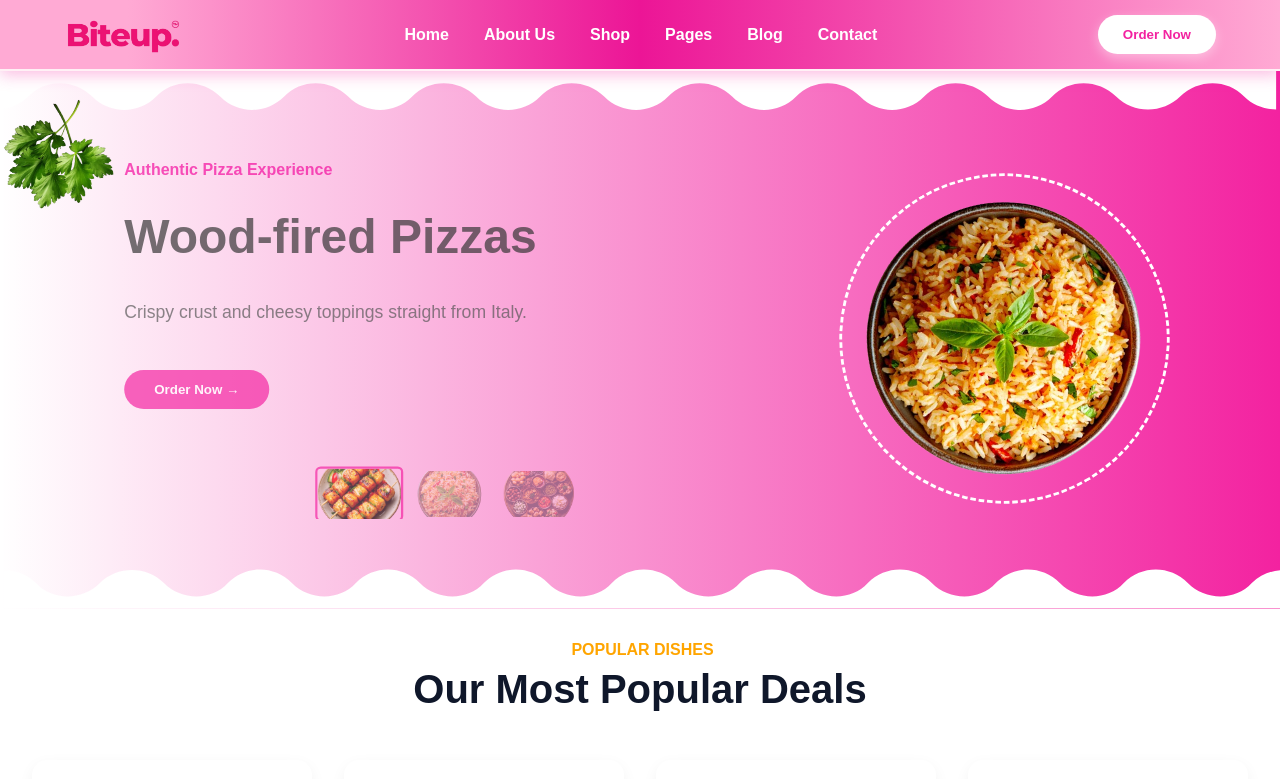
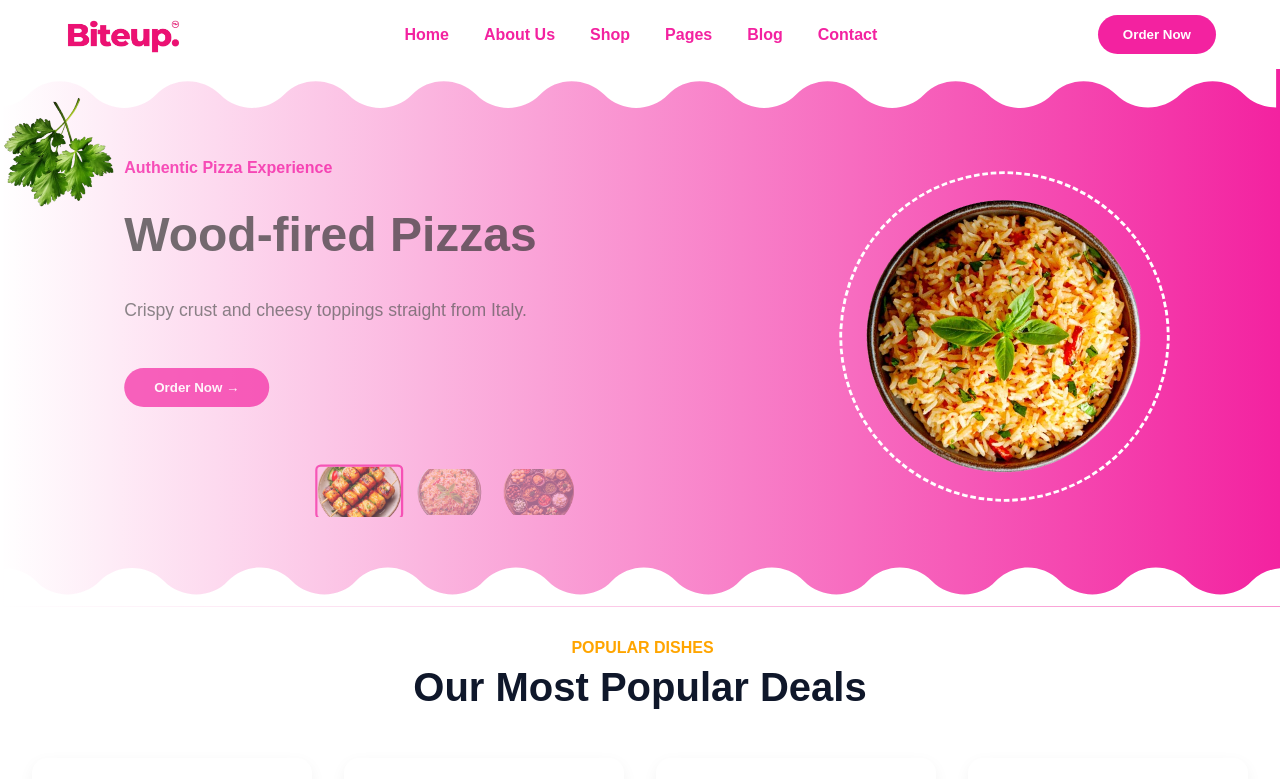
Before and after one commit to nikita20059/biteup_new, a React (Create React App) app: page / in a window 1280 px wide. Shown: the top 779 px of the page. Built offline with nearby package versions, Linux system fonts and the light colour scheme.

Commit message:
Update App.css

```diff
--- a/src/App.css
+++ b/src/App.css
@@ -4,11 +4,11 @@
   justify-content: space-between;
   align-items: center;
   padding: 15px 5%;
-  background: linear-gradient(to right, #ffaad4 10%, #ec1596 50%, #ffaad4 100%);
+  /* background: linear-gradient(to right, #ffaad4 10%, #ec1596 50%, #ffaad4 100%); */
   position: relative;
   z-index: 10;
-  box-shadow: 0 4px 15px rgba(243, 34, 160, 0.3);
-  border-bottom: 2px solid #fff0f5;
+  /* box-shadow: 0 4px 15px rgba(243, 34, 160, 0.3); */
+  /* border-bottom: 2px solid #fff0f5; */
 }
 
 .logo {
@@ -33,7 +33,7 @@
 
 .nav-links a,
 .nav-links li {
-  color: white;
+  color: #f322a0;
   font-weight: 600;
   text-decoration: none;
   position: relative;
@@ -52,7 +52,7 @@
   position: absolute;
   width: 0%;
   height: 3px;
-  background: white;
+  background: #f322a0;
   left: 0;
   bottom: -6px;
   border-radius: 5px;
@@ -65,8 +65,8 @@
 }
 
 .order-btn {
-  background: #fff;
-  color: #f322a0;
+  background: #f322a0;
+  color: #fff;
   padding: 12px 25px;
   border: none;
   border-radius: 50px;
```
